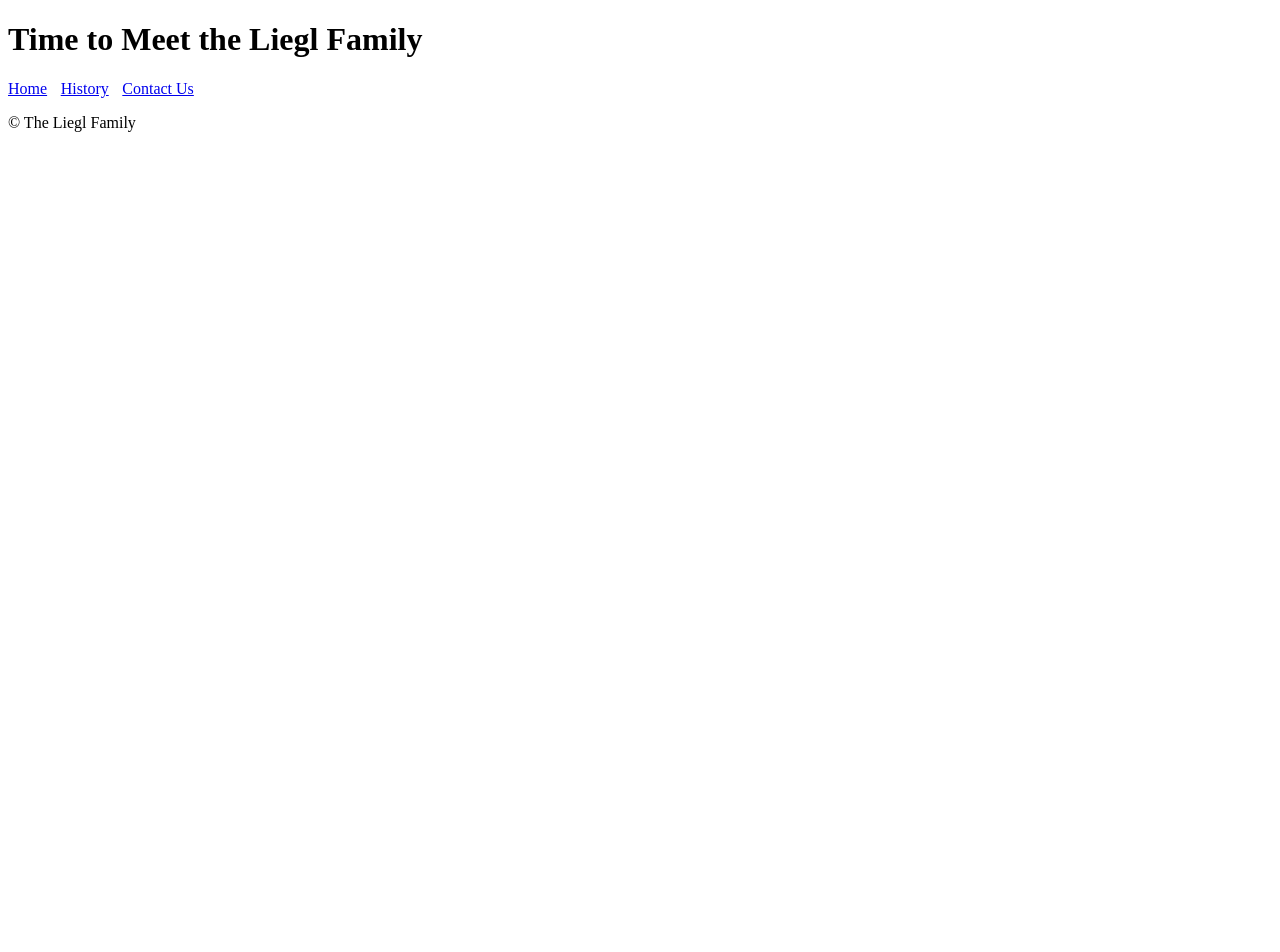
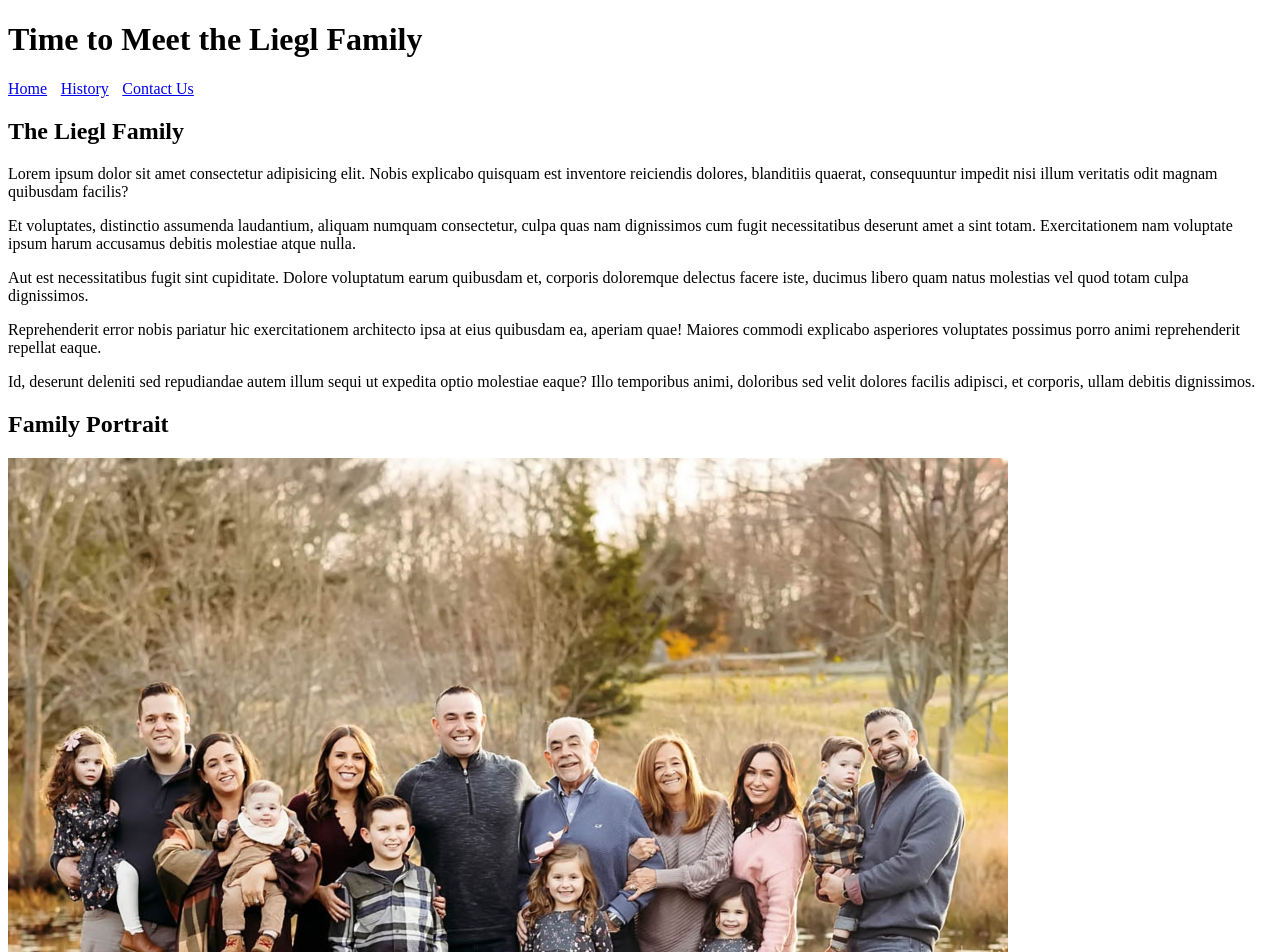
Before and after one commit to alynal0831/assignment4-family-website, a plain HTML site: page index.html in a window 1280 px wide. Shown: the top 952 px of the page. Before the commit the page ends 800 px from the top, so only its background shows below. Drawn offline with Linux system fonts and the light colour scheme.

Commit message:
:sparkles: added 2 sections to index.html

```diff
--- a/index.html
+++ b/index.html
@@ -18,7 +18,21 @@
         </header>
 
         <main>
+            <article>
+                <section>
+                    <h2>The Liegl Family</h2>
+                    <p>Lorem ipsum dolor sit amet consectetur adipisicing elit. Nobis explicabo quisquam est inventore reiciendis dolores, blanditiis quaerat, consequuntur impedit nisi illum veritatis odit magnam quibusdam facilis?</p>
+                    <p>Et voluptates, distinctio assumenda laudantium, aliquam numquam consectetur, culpa quas nam dignissimos cum fugit necessitatibus deserunt amet a sint totam. Exercitationem nam voluptate ipsum harum accusamus debitis molestiae atque nulla.</p>
+                    <p>Aut est necessitatibus fugit sint cupiditate. Dolore voluptatum earum quibusdam et, corporis doloremque delectus facere iste, ducimus libero quam natus molestias vel quod totam culpa dignissimos.</p>
+                    <p>Reprehenderit error nobis pariatur hic exercitationem architecto ipsa at eius quibusdam ea, aperiam quae! Maiores commodi explicabo asperiores voluptates possimus porro animi reprehenderit repellat eaque.</p>
+                    <p>Id, deserunt deleniti sed repudiandae autem illum sequi ut expedita optio molestiae eaque? Illo temporibus animi, doloribus sed velit dolores facilis adipisci, et corporis, ullam debitis dignissimos.</p>
+                </section>
 
+                <section class="featured-photo">
+                    <h2>Family Portrait</h2>
+                    <img src="img/family portrait - edited.jpg" alt="The Liegl family standing together for a portrait" width="1000" height="833">
+                </section>
+            </article>
         </main>
 
         <footer>
```
Also changed, not shown: img/family portrait - edited.jpg (added), img/family portrait.jpg (added).
